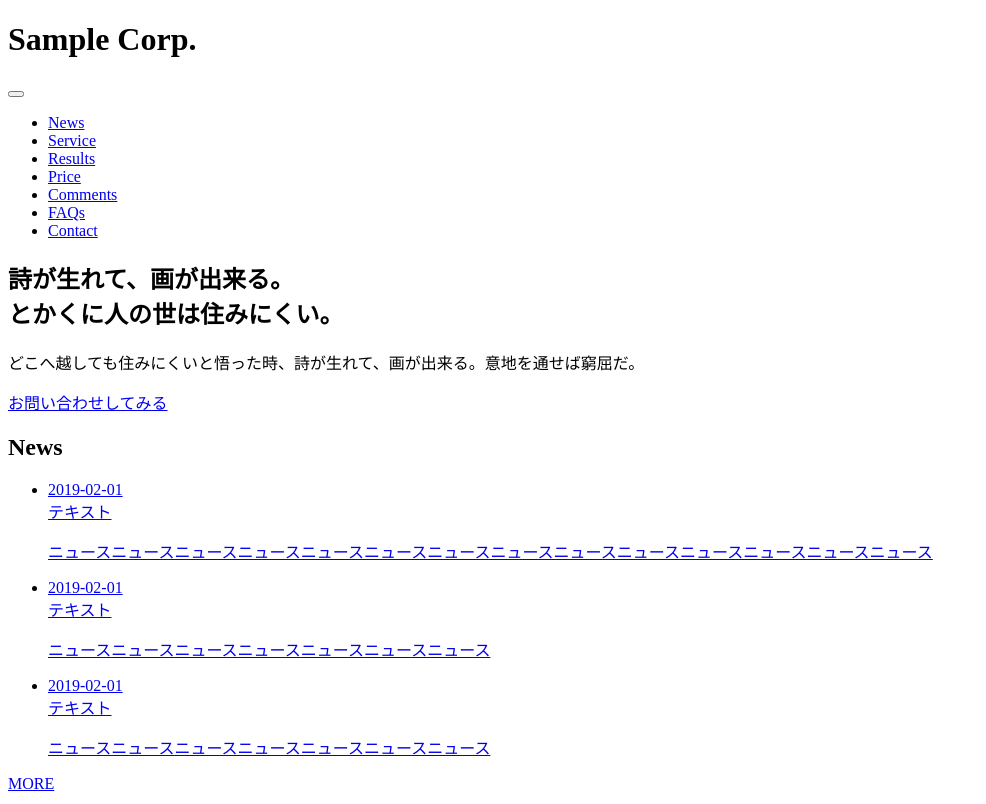
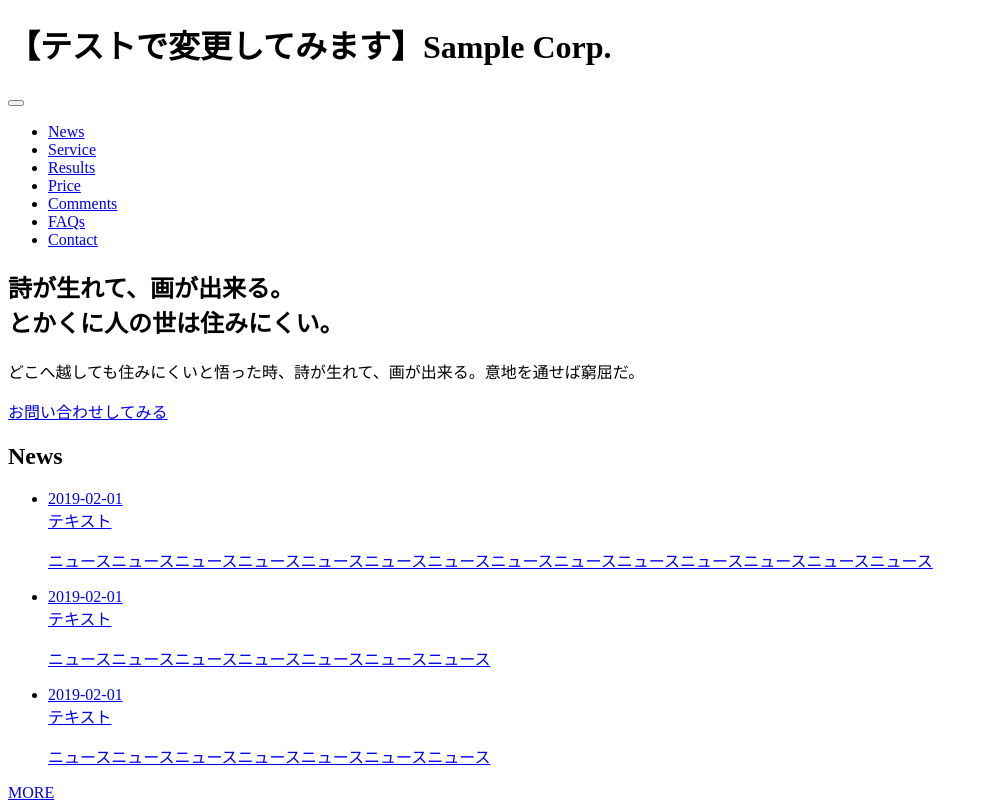
Before and after one commit to Shinobu0531/test_kc, a plain HTML site: page index.html in a window 1280 px wide. Shown: the top 804 px of the page, without its empty margins (0-986 px from the left). Drawn offline with nearby package versions, Linux system fonts and the light colour scheme; files that its build step writes are made by us from their sources; files whose address does not match are found by name.

Commit message:
タイトルの変更

```diff
--- a/index.html
+++ b/index.html
@@ -16,7 +16,7 @@
 <body>
   <div class="wrapper">
     <header id="js-header" class="header">
-      <h1 class="header-ttl">Sample Corp.</h1>
+      <h1 class="header-ttl">【テストで変更してみます】Sample Corp.</h1>
       <nav class="header-nav">
         <button id="js-toggle" class="header-burger" aria-label="menu">
           <span class="header-burgerInline"></span>
```
